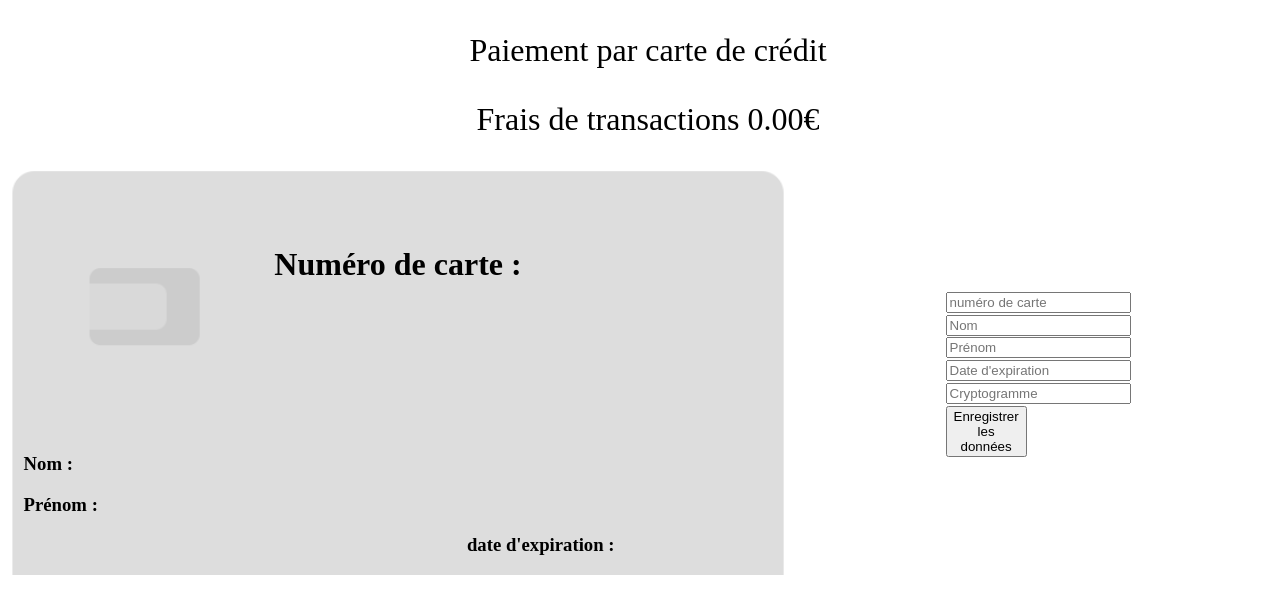
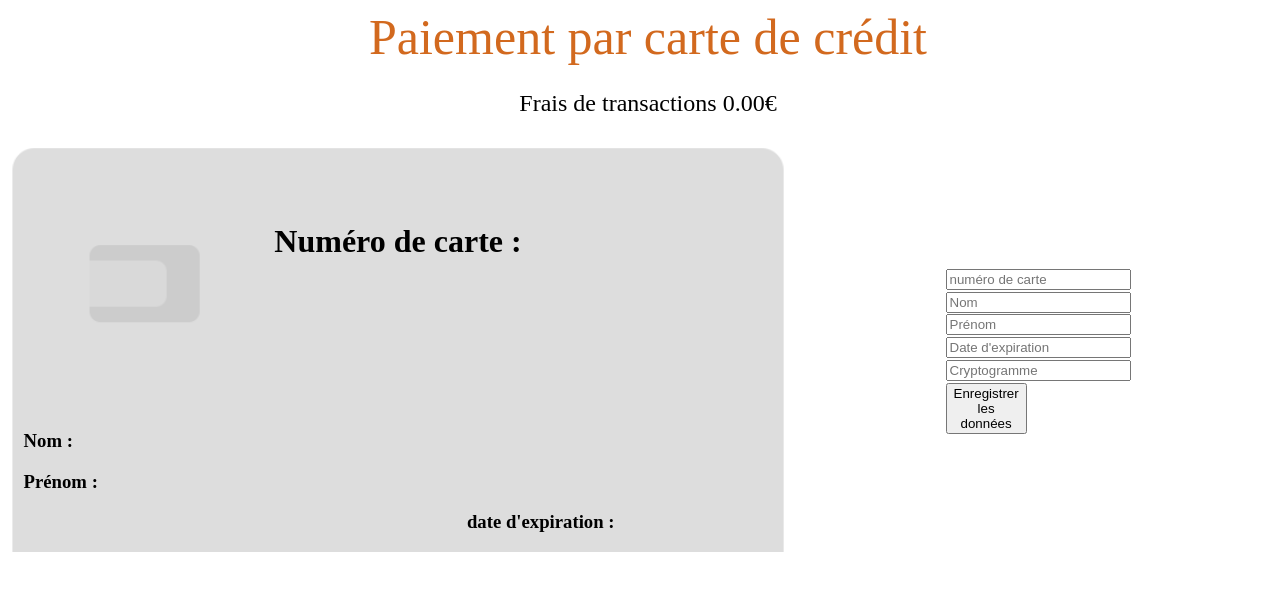
Before and after one commit to Adrienbouchet974/Credit-card-JS, a website: page index.html in a window 1280 px wide. Drawn offline with nearby package versions, Linux system fonts and the light colour scheme; files that its build step writes are made by us from their sources.

Commit message:
Ajout de style.

```diff
--- a/assets/scss/app.scss
+++ b/assets/scss/app.scss
@@ -4,9 +4,19 @@ body {
 }
 
 header {
-    p {
+    .paiement {
+        color: chocolate;
         text-align: center;
-        font-size: xx-large;
+        font-size: 50px;
+        margin-top: 0px;
+        margin-bottom: 20px;
+    }
+    div {
+        .frais {
+            text-align: center;
+            font-size: x-large;
+            margin-bottom: 30px;
+        }
     }
 }
 
```
